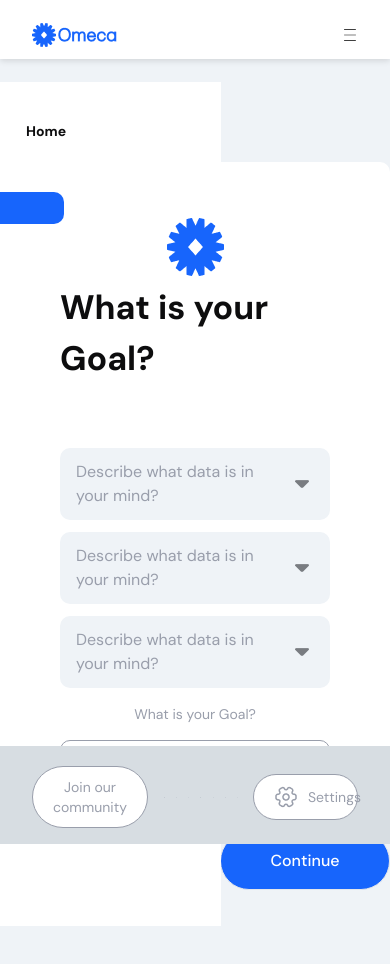
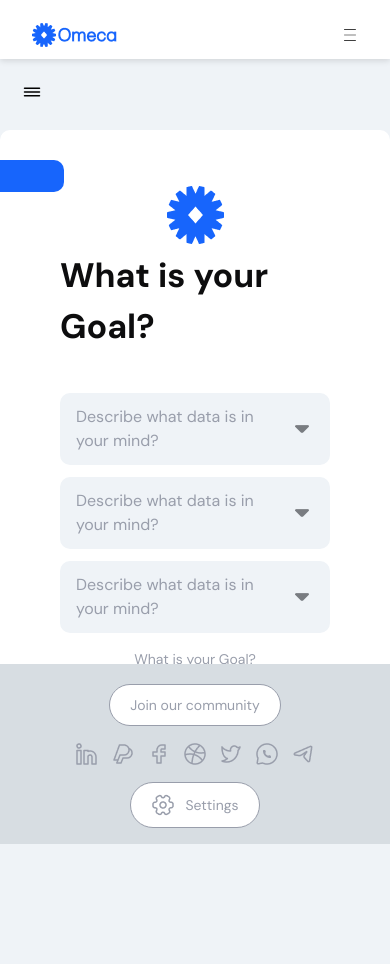
Before and after one commit to TajulDev/omeca, a React (Vite) app: page /prompts/goal in a window 390 px wide. Shown: the top 964 px of the page. Built offline with nearby package versions, Linux system fonts and the light colour scheme.

Commit message:
sideber fiexed

```diff
--- a/src/Components/Goal/Chatting.jsx
+++ b/src/Components/Goal/Chatting.jsx
@@ -1,3 +1,4 @@
+/* eslint-disable react/no-unescaped-entities */
 import chatting from "../../assets/chatting.png";
 import send from "../../assets/send.png";
 import dropdown from "../../assets/dropdown.png";
@@ -7,7 +8,7 @@ const Chatting = () => {
   const [openIndex, setOpenIndex] = useState(null);
   return (
     <div>
-      <div className="h-[572px] flex flex-col justify-between gap-4 overflow-y-auto no_scrollbar">
+      <div className="h-[572px] flex flex-col md:justify-between gap-4 overflow-y-auto no_scrollbar">
         <div className="flex flex-col items-center justify-center">
           <img className="mb-[6px]" src={chatting} alt="" />
           <p className="text-[34px] font-bold text-primary mb-[25px]">
@@ -23,8 +24,7 @@ const Chatting = () => {
                   onClick={() =>
                     setOpenIndex(openIndex === index ? null : index)
                   }
-                  className="bg-[#EFF3F7] rounded-[10px] px-4 py-3 flex items-center justify-between gap-4"
-                >
+                  className="bg-[#EFF3F7] rounded-[10px] px-4 py-3 flex items-center justify-between gap-4">
                   <p className="text-secondary">
                     Describe what data is in your mind?
                   </p>
--- a/src/Layout/DashboardLayout.jsx
+++ b/src/Layout/DashboardLayout.jsx
@@ -1,15 +1,26 @@
+import { useState } from "react";
+import { IoReorderThreeOutline } from "react-icons/io5";
 import { Outlet } from "react-router-dom";
 import Footer from "../Shared/Footer";
 import Header from "../Shared/Header";
 import Sidebar from "../Shared/Sidebar";
 
 const DashboardLayout = () => {
+  const [sidebar, setSidebar] = useState(false);
+  const handleSidebar = () => {
+    setSidebar(!sidebar);
+  };
   return (
     <div>
       <Header />
-      <div className="flex h-full pt-[82px] pb-[100px]">
-        <Sidebar />
-        <div className="overflow-y-auto w-full ">
+      <div className="absolute mt-[50px] top-[30px] left-[20px]">
+        <button className="block xl:hidden" onClick={handleSidebar}>
+          <IoReorderThreeOutline className="text-2xl" />
+        </button>
+      </div>
+      <div className={`xl:flex h-full md:pt-[82px] pb-[100px]`}>
+        <Sidebar handleSidebar={handleSidebar} sidebar={sidebar} />
+        <div className="overflow-y-auto w-full h-[100vh]">
           <Outlet />
         </div>
       </div>
--- a/src/Pages/Goal.jsx
+++ b/src/Pages/Goal.jsx
@@ -1,13 +1,12 @@
 import React, { useState } from "react";
 import Chatting from "../Components/Goal/Chatting";
-import { Link } from "react-router-dom";
 import ChattingNext from "../Components/Goal/ChattingNext";
 
 const Goal = () => {
   const [chatting, setChatting] = useState(true);
   return (
     <div className="max-w-[703px] w-full mx-auto">
-      <div className="point pt-[56px] pb-[21px] px-[60px] mt-[80px] mb-[21px] bg-white  rounded-[10px]">
+      <div className="point pt-[56px] pb-[21px] px-[60px] mt-[130px] md:mt[80px] mb-[21px] bg-white  rounded-[10px]">
         {chatting ? <Chatting /> : <ChattingNext />}
       </div>
       <div className="pub_btn text-end">
--- a/src/Pages/Home.jsx
+++ b/src/Pages/Home.jsx
@@ -1,8 +1,8 @@
 const Home = () => {
   return (
     <div className="p-8">
-      <div className="grid grid-cols-2 gap-4">
-        <div>
+      <div className="grid grid-cols-12 gap-4">
+        <div className="col-span-12 md:col-span-6">
           <p className="text-[24px] font-bold text-[#0D0D0E] mb-8">
             Lets get Started
           </p>
@@ -11,18 +11,18 @@ const Home = () => {
             style={{
               background:
                 "linear-gradient(180deg, rgba(255, 255, 255, 0.00) 0%, #FFF 97.77%)",
-            }}
-          ></div>
-          <div className="pub_btn ">
+            }}></div>
+          <div className="pub_btn">
             <button
               className="py-4 w-full inline-block bg-[#1765FC] rounded-[60px] text-center text-base font-medium text-white border hover:bg-white hover:border-[#1765FC] hover:text-[#1765FC]
-         transition-all duration-300"
-            >
+         transition-all duration-300">
               Lets get Started
             </button>
           </div>
         </div>
-        <div className="bg-white"></div>
+        <div className="col-span-12 md:col-span-6">
+          <div className="bg-white w-[100%] h-[300px] md:h-full"></div>
+        </div>
       </div>
     </div>
   );
--- a/src/Shared/DomainLayout.jsx
+++ b/src/Shared/DomainLayout.jsx
@@ -31,7 +31,7 @@ const DomainLayout = ({ title, label, placeholder, step, setStep, type }) => {
                 placeholder={placeholder}
               />
             </div>
-            <div className="text-center my-[18px]">
+            <div className="my-[18px]">
               <button>
                 <img src={plus} alt="" />
               </button>
@@ -45,7 +45,7 @@ const DomainLayout = ({ title, label, placeholder, step, setStep, type }) => {
         </div>
 
         <div>
-          <div className="flex justify-between gap-4 items-center mb-[26px]">
+          <div className="flex flex-wrap justify-between gap-4 items-center mb-[26px]">
             <button
               onClick={handleBack}
               className="flex items-center gap-2 text-secondary font-normal"
--- a/src/Shared/Footer.jsx
+++ b/src/Shared/Footer.jsx
@@ -40,8 +40,8 @@ const Footer = () => {
     },
   ];
   return (
-    <div className="bg-[#D7DDE2] px-8 pt-5 pb-4 flex items-center gap-4 justify-between fixed w-full bottom-0">
-      <button className="text-secondary text-sm font-normal px-5 py-[10px] border border-secondary bg-white rounded-[40px]">
+    <div className="bg-[#D7DDE2] px-8 pt-5 pb-4 flex flex-wrap items-center gap-4 justify-center md:justify-between fixed w-full bottom-0">
+      <button className="text-secondary text-sm font-normal px-5 py-[10px] border border-secondary bg-white rounded-[40px] whitespace-nowrap">
         Join our community
       </button>
       <div className="flex items-center gap-3">
@@ -51,7 +51,7 @@ const Footer = () => {
           </Link>
         ))}
       </div>
-      <button className="flex gap-[10px] items-center text-secondary text-sm font-normal px-5 py-[10px] border border-secondary bg-white rounded-[40px]">
+      <button className="flex flex-nowrap gap-[10px] items-center text-secondary text-sm font-normal px-5 py-[10px] border border-secondary bg-white rounded-[40px]">
         <img src={settings} alt="" /> Settings
       </button>
     </div>
--- a/src/Shared/Sidebar.jsx
+++ b/src/Shared/Sidebar.jsx
@@ -1,11 +1,15 @@
+/* eslint-disable react/prop-types */
 import goal from "../assets/goal.png";
 import data from "../assets/data.png";
 import plan from "../assets/plan.png";
 import sound from "../assets/sound.png";
 import deploy from "../assets/deploy.png";
 import { Link, useLocation } from "react-router-dom";
+import { IoMdClose } from "react-icons/io";
+import { IoReorderThreeOutline } from "react-icons/io5";
 
-const Sidebar = () => {
+
+const Sidebar = ({ handleSidebar, sidebar }) => {
   const location = useLocation();
   const navLinks = [
     {
@@ -35,8 +39,21 @@ const Sidebar = () => {
     },
   ];
   return (
-    <div className="flex-shrink-0 text-sm w-[221px] bg-white pt-[33px] fixed left-0  h-[100vh] px-5 ">
-      <p className="p-[6px] mb-4 text-[#0D0D0E] font-bold">Home</p>
+    <>
+
+
+      <div
+        className={`flex-shrink-0 text-sm w-[221px] bg-white pt-[33px] fixed left-0 h-[100vh] px-5 ${
+          sidebar ? "block" : "hidden"
+        } xl:block z-10 xl:z-0`}>
+        <div className="flex justify-between items-center mb-4">
+          <p className="p-[6px]  text-[#0D0D0E] font-bold">Home </p>
+          <div
+            className="block xl:hidden cursor-pointer"
+            onClick={handleSidebar}>
+            <IoMdClose />
+          </div>
+        </div>
         <div className="flex flex-col gap-[10px]">
           {navLinks.map((item, index) => (
             <Link
@@ -44,13 +61,13 @@ const Sidebar = () => {
                 location.pathname === item.path && "bg-[#EFF3F7]"
               } flex items-center gap-[10px] p-[6px] text-secondary hover:bg-[#EFF3F7] rounded-[4px]`}
               key={index}
-            to={item.path}
-          >
+              to={item.path}>
               <img src={item.pic} alt="" /> {item.title}
             </Link>
           ))}
         </div>
       </div>
+    </>
   );
 };
 
```
Lines whose indentation alone changed are shown as unchanged.
